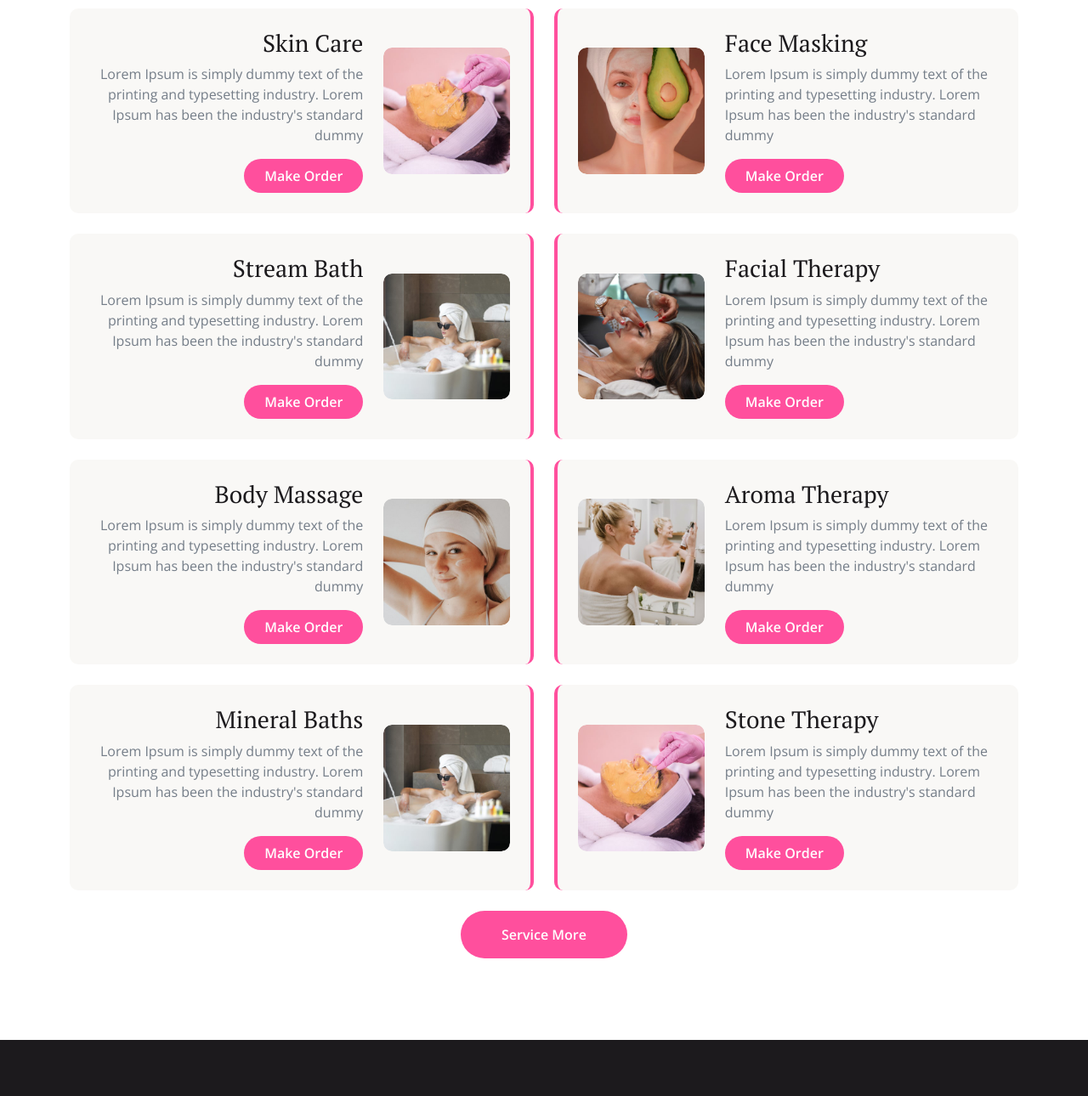
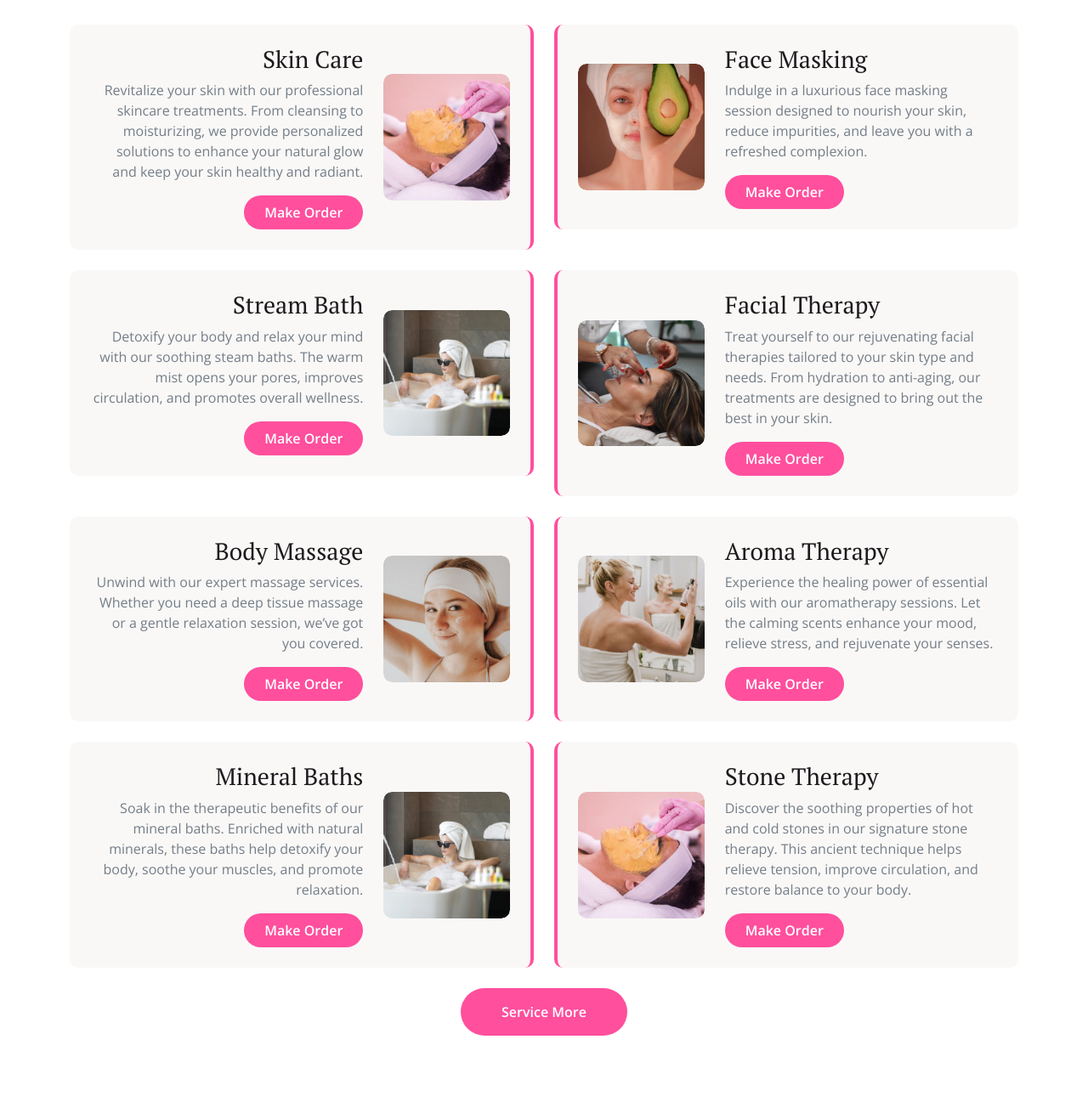
Before and after one commit to ufuomasamson/blueoceanspa, a plain HTML site: page service.html in a window 1280 px wide. Shown: the part 736-2026 px from the top of the page at 85% size. Drawn offline with nearby package versions, Linux system fonts and the light colour scheme.

Commit message:
Update service.html

```diff
--- a/service.html
+++ b/service.html
@@ -47,8 +47,8 @@
                         <div class="col-lg-8">
                             <div class="d-flex flex-wrap">
                                 <a href="#" class="me-4 text-light"><i class="fas fa-map-marker-alt text-primary me-2"></i>Find A Location</a>
-                                <a href="#" class="me-4 text-light"><i class="fas fa-phone-alt text-primary me-2"></i>+01234567890</a>
-                                <a href="#" class="text-light"><i class="fas fa-envelope text-primary me-2"></i>Example@gmail.com</a>
+                                <a href="#" class="me-4 text-light"><i class="fas fa-phone-alt text-primary me-2"></i>+234 701 948 6446</a>
+                                <a href="#" class="text-light"><i class="fas fa-envelope text-primary me-2"></i>oceanspainternational@gmail.com</a>
                             </div>
 
                         </div>
@@ -66,9 +66,9 @@
             <div class="container-fluid bg-light">
                 <div class="container px-0">
                     <nav class="navbar navbar-light navbar-expand-xl">
-                        <a href="index.html" class="navbar-brand">
-                            <h1 class="text-primary display-4">Sparlex</h1>
-                        </a>
+                     <a href="index.html" class="nav-item nav-link active">
+                      <img src="img/blueo.png" alt="spa site" class="spalogo">
+                     </a>
                         <button class="navbar-toggler py-2 px-3" type="button" data-bs-toggle="collapse" data-bs-target="#navbarCollapse">
                             <span class="fa fa-bars text-primary"></span>
                         </button>
@@ -137,7 +137,7 @@
         <!-- Header End -->
 
 
-        <!-- Services Start -->
+       <!-- Services Start -->
         <div class="container-fluid services py-5">
             <div class="container py-5">
                 <div class="mx-auto text-center mb-5" style="max-width: 800px;">
@@ -151,7 +151,7 @@
                                 <div class="col-8">
                                     <div class="services-content text-end">
                                         <h3>Skin Care</h3>
-                                        <p>Lorem Ipsum is simply dummy text of the printing and typesetting industry. Lorem Ipsum has been the industry's standard dummy</p>
+                                        <p>Revitalize your skin with our professional skincare treatments. From cleansing to moisturizing, we provide personalized solutions to enhance your natural glow and keep your skin healthy and radiant.</p>
                                         <a href="#" class="btn btn-primary btn-primary-outline-0 rounded-pill py-2 px-4">Make Order</a>
                                     </div>
                                 </div>
@@ -174,7 +174,7 @@
                                 <div class="col-8">
                                     <div class="services-content text-start">
                                         <h3>Face Masking</h3>
-                                        <p>Lorem Ipsum is simply dummy text of the printing and typesetting industry. Lorem Ipsum has been the industry's standard dummy</p>
+                                        <p>Indulge in a luxurious face masking session designed to nourish your skin, reduce impurities, and leave you with a refreshed complexion.</p>
                                         <a href="#" class="btn btn-primary btn-primary-outline-0 rounded-pill py-2 px-4">Make Order</a>
                                     </div>
                                 </div>
@@ -187,7 +187,7 @@
                                 <div class="col-8">
                                     <div class="services-content text-end">
                                         <h3>Stream Bath</h3>
-                                        <p>Lorem Ipsum is simply dummy text of the printing and typesetting industry. Lorem Ipsum has been the industry's standard dummy</p>
+                                        <p>Detoxify your body and relax your mind with our soothing steam baths. The warm mist opens your pores, improves circulation, and promotes overall wellness.</p>
                                         <a href="#" class="btn btn-primary btn-primary-outline-0 rounded-pill py-2 px-4">Make Order</a>
                                     </div>
                                 </div>
@@ -210,7 +210,7 @@
                                 <div class="col-8">
                                     <div class="services-content text-start">
                                         <h3>Facial Therapy</h3>
-                                        <p>Lorem Ipsum is simply dummy text of the printing and typesetting industry. Lorem Ipsum has been the industry's standard dummy</p>
+                                        <p>Treat yourself to our rejuvenating facial therapies tailored to your skin type and needs. From hydration to anti-aging, our treatments are designed to bring out the best in your skin.</p>
                                         <a href="#" class="btn btn-primary btn-primary-outline-0 rounded-pill py-2 px-4">Make Order</a>
                                     </div>
                                 </div>
@@ -223,7 +223,7 @@
                                 <div class="col-8">
                                     <div class="services-content text-end">
                                         <h3>Body Massage</h3>
-                                        <p>Lorem Ipsum is simply dummy text of the printing and typesetting industry. Lorem Ipsum has been the industry's standard dummy</p>
+                                        <p>Unwind with our expert massage services. Whether you need a deep tissue massage or a gentle relaxation session, we’ve got you covered.</p>
                                         <a href="#" class="btn btn-primary btn-primary-outline-0 rounded-pill py-2 px-4">Make Order</a>
                                     </div>
                                 </div>
@@ -246,7 +246,7 @@
                                 <div class="col-8">
                                     <div class="services-content text-start">
                                         <h3>Aroma Therapy</h3>
-                                        <p>Lorem Ipsum is simply dummy text of the printing and typesetting industry. Lorem Ipsum has been the industry's standard dummy</p>
+                                        <p>Experience the healing power of essential oils with our aromatherapy sessions. Let the calming scents enhance your mood, relieve stress, and rejuvenate your senses.</p>
                                         <a href="#" class="btn btn-primary btn-primary-outline-0 rounded-pill py-2 px-4">Make Order</a>
                                     </div>
                                 </div>
@@ -259,7 +259,7 @@
                                 <div class="col-8">
                                     <div class="services-content text-end">
                                         <h3>Mineral Baths</h3>
-                                        <p>Lorem Ipsum is simply dummy text of the printing and typesetting industry. Lorem Ipsum has been the industry's standard dummy</p>
+                                        <p>Soak in the therapeutic benefits of our mineral baths. Enriched with natural minerals, these baths help detoxify your body, soothe your muscles, and promote relaxation.</p>
                                         <a href="#" class="btn btn-primary btn-primary-outline-0 rounded-pill py-2 px-4">Make Order</a>
                                     </div>
                                 </div>
@@ -282,7 +282,7 @@
                                 <div class="col-8">
                                     <div class="services-content text-start">
                                         <h3>Stone Therapy</h3>
-                                        <p>Lorem Ipsum is simply dummy text of the printing and typesetting industry. Lorem Ipsum has been the industry's standard dummy</p>
+                                        <p>Discover the soothing properties of hot and cold stones in our signature stone therapy. This ancient technique helps relieve tension, improve circulation, and restore balance to your body.</p>
                                         <a href="#" class="btn btn-primary btn-primary-outline-0 rounded-pill py-2 px-4">Make Order</a>
                                     </div>
                                 </div>
```
